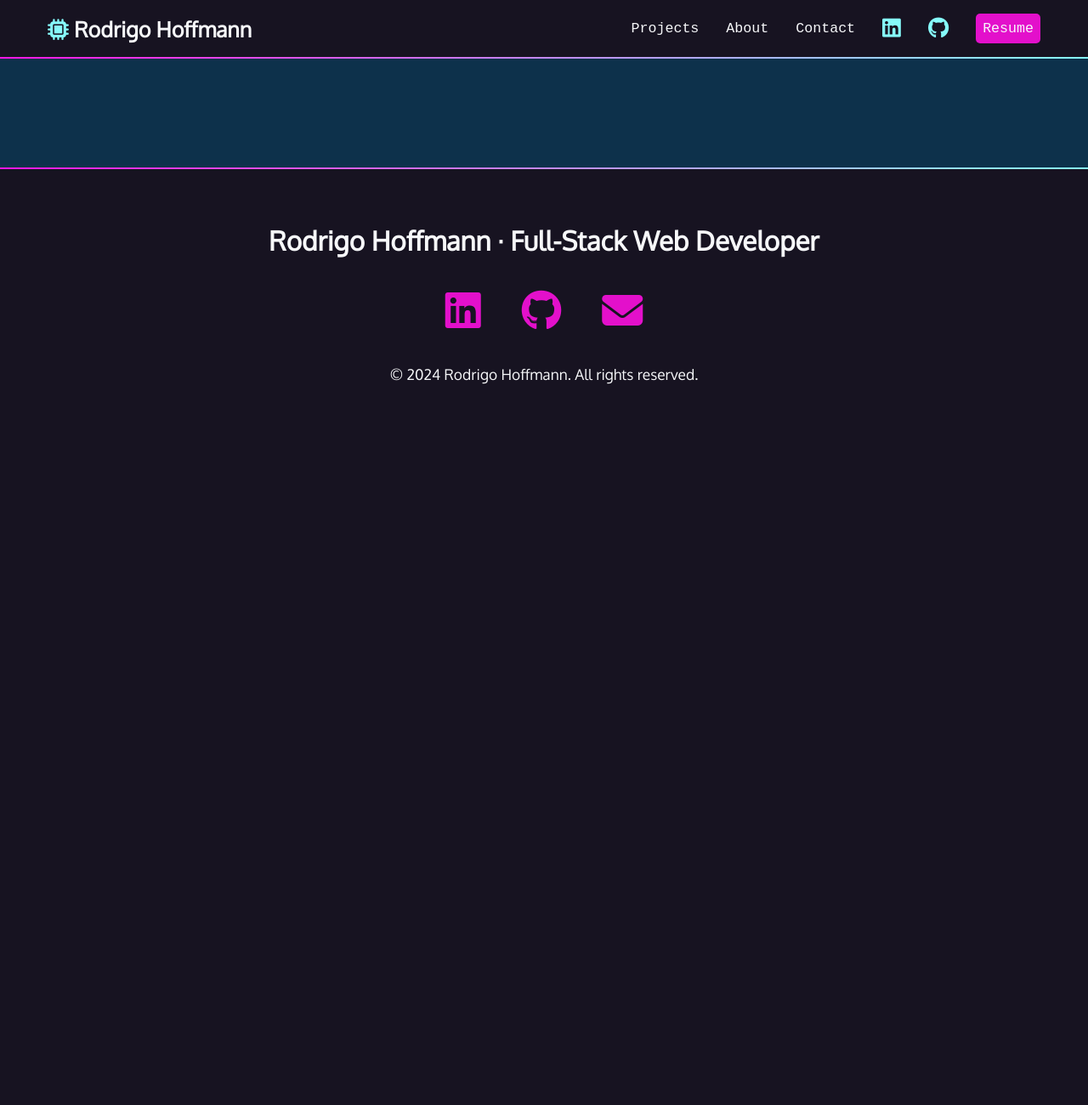
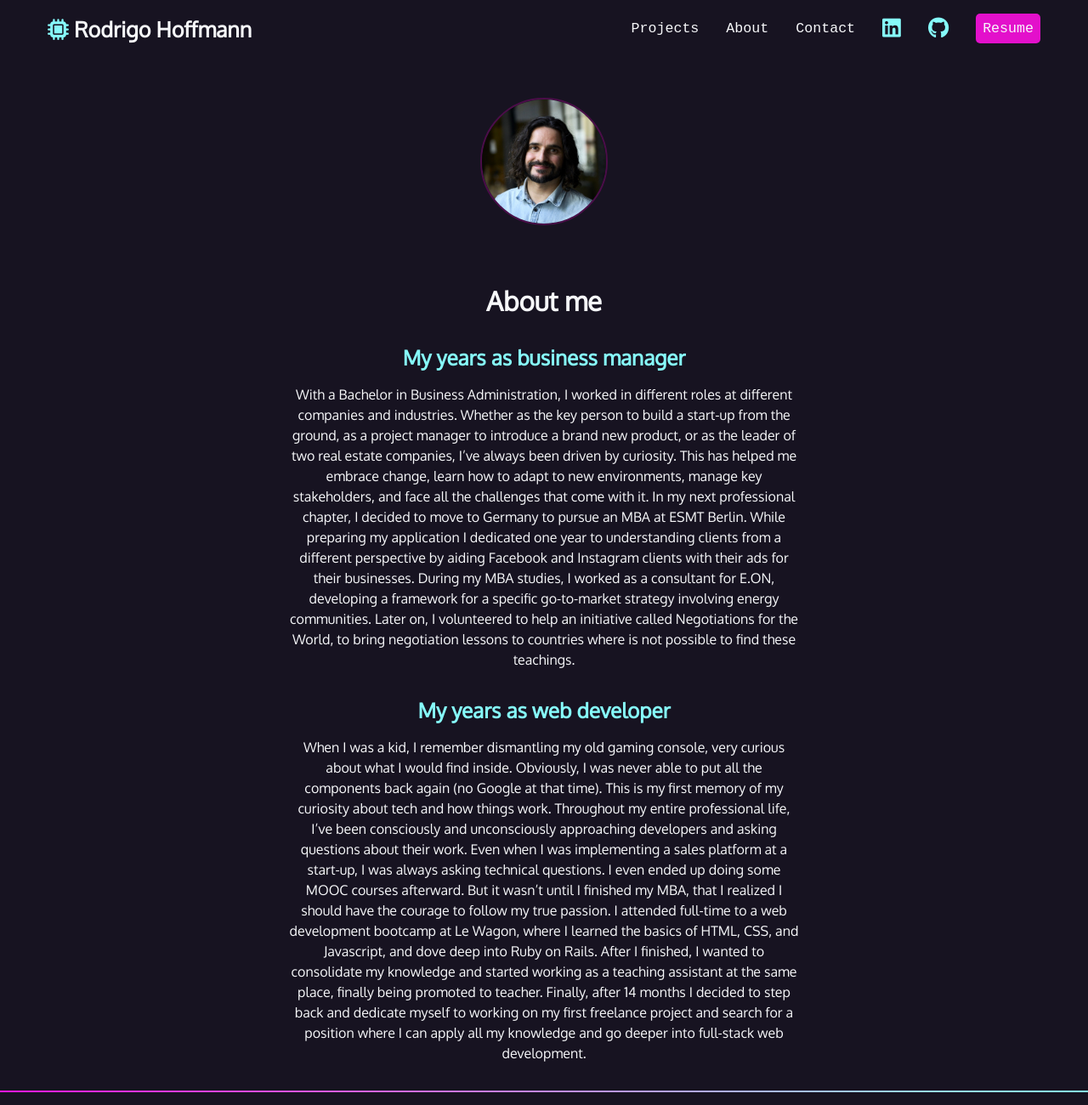
Before and after one commit to RodHoffmann/portfolio-page-plain, a plain HTML site: page about.html in a window 1280 px wide. Shown: the top 1300 px of the page at 85% size. Before the commit the page ends 800 px from the top, so only its background shows below. Drawn offline with Linux system fonts and the light colour scheme; a web font is replaced by a local one.

Commit message:
Added the about page and fixed the navbar links in the about page

```diff
--- a/about.html
+++ b/about.html
@@ -19,9 +19,9 @@
             <a href="index.html"><span class="fa-solid fa-microchip" aria-hidden="true"></span> <span>Rodrigo Hoffmann</span></a>
           </h1>
         </li>
-        <li><a href="#projects">Projects</a></li>
+        <li><a href="index.html#projects">Projects</a></li>
         <li><a href="about.html">About</a></li>
-        <li><a href="#contact">Contact</a></li>
+        <li><a href="index.html#contact-me">Contact</a></li>
         <li>
           <a href="https://www.linkedin.com/in/rhoffmannp/" target="_blank">
             <i class="fa-brands fa-linkedin" aria-hidden="true"></i>
@@ -38,14 +38,39 @@
       </ul>
     </nav>
 
-    <div class="gradient"></div>
+    <section id="about">
+      <div class="image">
+        <img src="./images/profile_pic.jpg" alt="">
+      </div>
+      <h2>About me</h2>
+      <h3 class="title">My years as business manager</h3>
+      <div class="bio-text">
+        With a Bachelor in Business Administration, I worked in different roles at different companies and industries. Whether as the key person
+        to build a start-up from the ground, as a project manager to introduce a brand new product, or as the leader of two real estate companies, I’ve
+        always been driven by curiosity. This has helped me embrace change, learn how to adapt to new environments, manage key stakeholders, and face all
+        the challenges that come with it.
+        In my next professional chapter, I decided to move to Germany to pursue an MBA at ESMT Berlin. While preparing my application
+        I dedicated one year to understanding clients from a different perspective by aiding Facebook and Instagram clients with their ads for their
+        businesses.
+        During my MBA studies, I worked as a consultant for E.ON, developing a framework for a specific go-to-market strategy involving energy
+        communities. Later on, I volunteered to help an initiative called Negotiations for the World, to bring negotiation lessons to countries where is
+        not possible to find these teachings.
 
-    <div class="section-dkblue">
-    <section id="projects">
-
-
+      </div>
+      <h3 class="title bottom-title">My years as web developer</h3>
+      <div class="bio-text bottom-text">
+        When I was a kid, I remember dismantling my old gaming console, very curious about what I would find inside. Obviously, I was never able to put
+        all the components back again (no Google at that time). This is my first memory of my curiosity about tech and how things work. Throughout my
+        entire professional life, I’ve been consciously and unconsciously approaching developers and asking questions about their work. Even when I was
+        implementing a sales platform at a start-up, I was always asking technical questions. I even ended up doing some MOOC courses afterward. But it
+        wasn’t until I finished my MBA, that I realized I should have the courage to follow my true passion.
+        I attended full-time to a web development bootcamp at Le Wagon, where I learned the basics of HTML, CSS, and Javascript, and dove deep into Ruby
+        on Rails. After I finished, I wanted to consolidate my knowledge and started working as a teaching assistant at the same place, finally being
+        promoted to teacher.
+        Finally, after 14 months I decided to step back and dedicate myself to working on my first freelance project and search for a position where
+        I can apply all my knowledge and go deeper into full-stack web development.
+      </div>
     </section>
-    </div>
 
     <div class="gradient"></div>
 
--- a/css/style.css
+++ b/css/style.css
@@ -234,6 +234,36 @@ footer ul {
   border-top: 1px solid var(--aqua);
 }
 
+/* About section */
+#about .image {
+  width: 150px;
+  margin: 0 auto;
+  padding: 3rem 0;
+}
+#about img {
+  width: 100%;
+  border-radius: 50%;
+  border: 2px solid var(--plum);
+}
+#about .bio-text {
+  margin: 0 auto;
+  text-align: center;
+  max-width: 600px;
+  font-size: 1rem;
+  line-height: 1.5;
+  padding-bottom: 2rem;
+}
+#about h2, h3 {
+  text-align: center;
+  padding: 1rem 0;
+}
+#about .title {
+  color: var(--aqua);
+}
+#about .bottom-title {
+  padding-top: 0;
+}
+
 @media (min-width: 550px) {
   article {
     display: grid;
```
Also changed, not shown: images/profile_pic.jpg (added), 1 other file.
